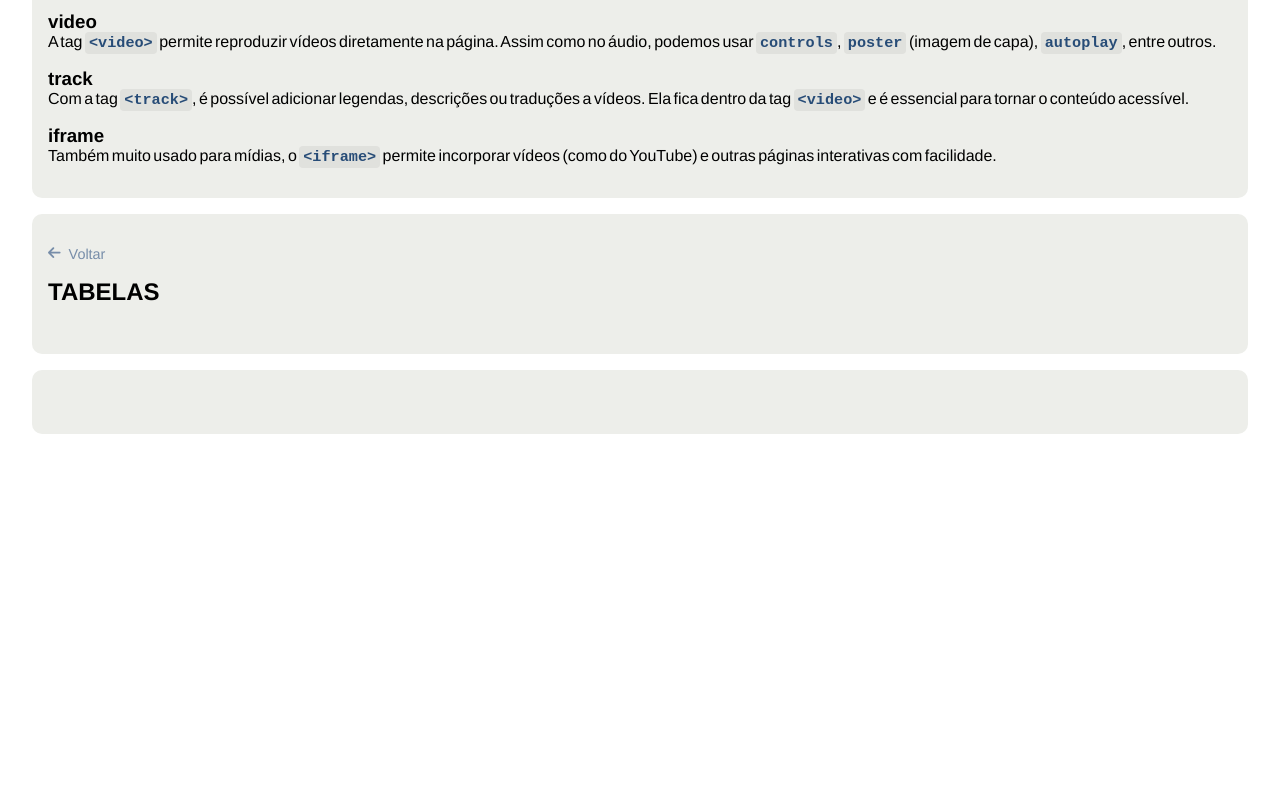
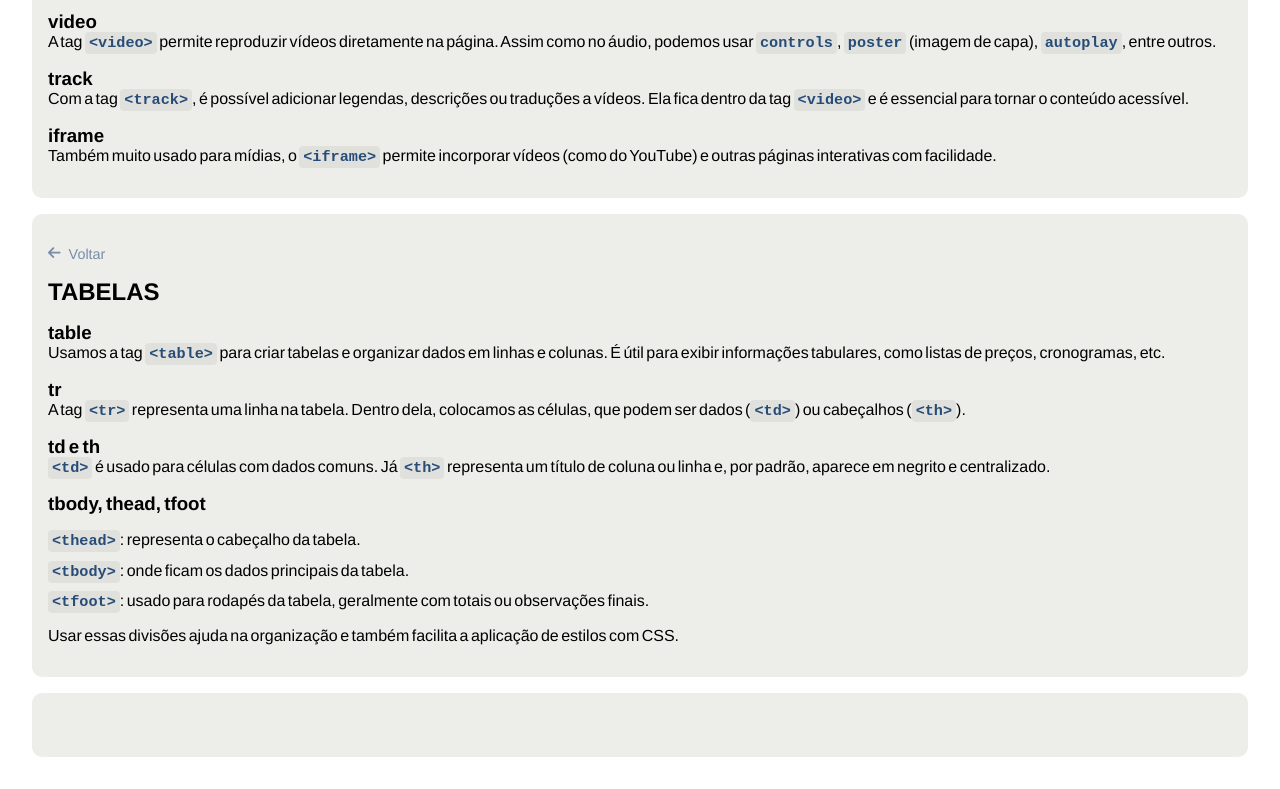
Before and after one commit to nathaliaif/dio-lab-project-tags-aprendidas, a plain HTML site: page index.html in a window 1280 px wide. Shown: the part 2074-2863 px from the top of the page. Before the commit the page ends 2540 px from the top, so only its background shows below. Drawn offline with Linux system fonts and the light colour scheme.

Commit message:
feat: create 'Tabelas' card

```diff
--- a/index.html
+++ b/index.html
@@ -157,10 +157,33 @@
         <section id="#tabelas" class="topic-container">
             <a href="#" class="back"><i class="fas fa-arrow-left"></i>Voltar</a>
             <h2>Tabelas</h2>
-            <div>
-                <p></p>
+
+            <div class="topic-section">
+                <h3>table</h3>
+                <p>Usamos a tag <code>&lt;table&gt;</code> para criar tabelas e organizar dados em linhas e colunas. É útil para exibir informações tabulares, como listas de preços, cronogramas, etc.</p>
+            </div>
+
+            <div class="topic-section">
+                <h3>tr</h3>
+                <p>A tag <code>&lt;tr&gt;</code> representa uma linha na tabela. Dentro dela, colocamos as células, que podem ser dados (<code>&lt;td&gt;</code>) ou cabeçalhos (<code>&lt;th&gt;</code>).</p>
+            </div>
+
+            <div class="topic-section">
+                <h3>td e th</h3>
+                <p><code>&lt;td&gt;</code> é usado para células com dados comuns. Já <code>&lt;th&gt;</code> representa um título de coluna ou linha e, por padrão, aparece em negrito e centralizado.</p>
+            </div>
+
+            <div class="topic-section">
+                <h3>tbody, thead, tfoot</h3>
+                <ul>
+                    <li><code>&lt;thead&gt;</code>: representa o cabeçalho da tabela.</li>
+                    <li><code>&lt;tbody&gt;</code>: onde ficam os dados principais da tabela.</li>
+                    <li><code>&lt;tfoot&gt;</code>: usado para rodapés da tabela, geralmente com totais ou observações finais.</li>
+                </ul>
+                <p>Usar essas divisões ajuda na organização e também facilita a aplicação de estilos com CSS.</p>
             </div>
         </section>
+
 
         <!-- Tópico 6 -->
         <!-- Tópico 6 -->
```
